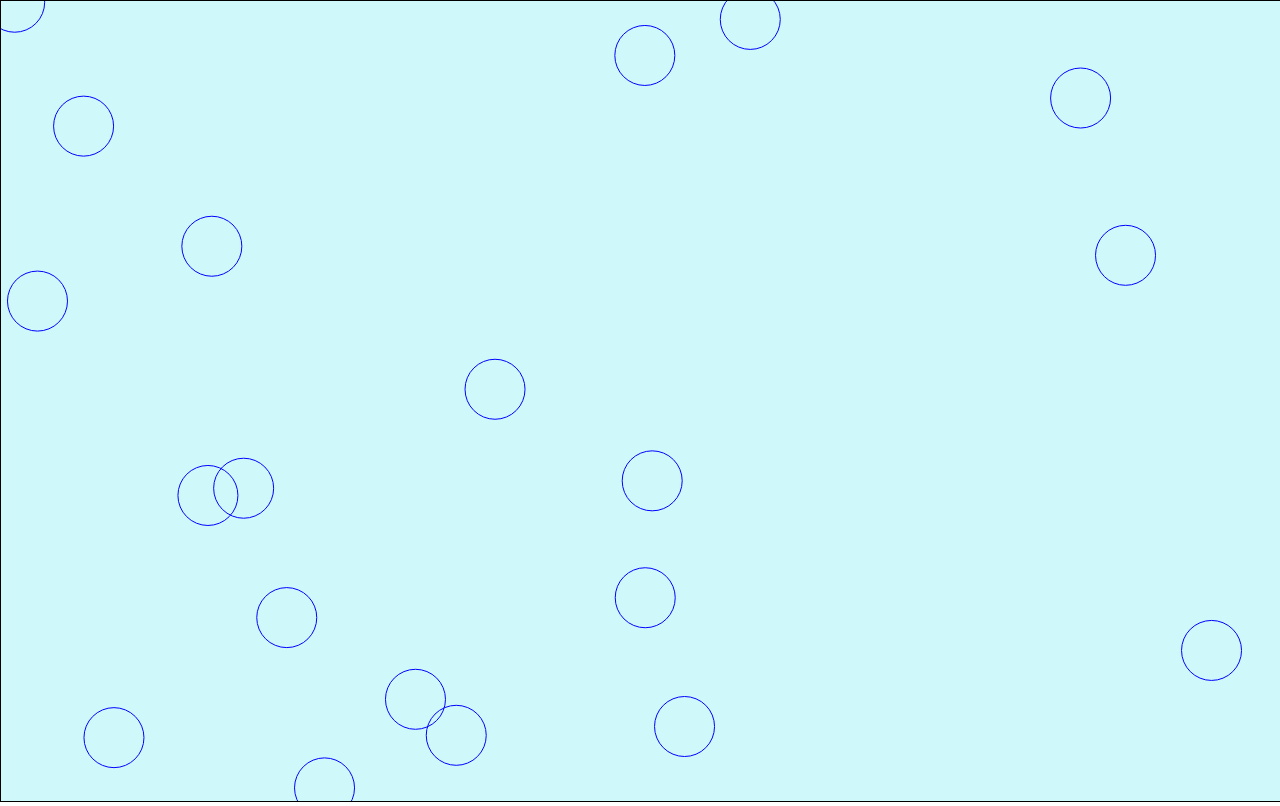
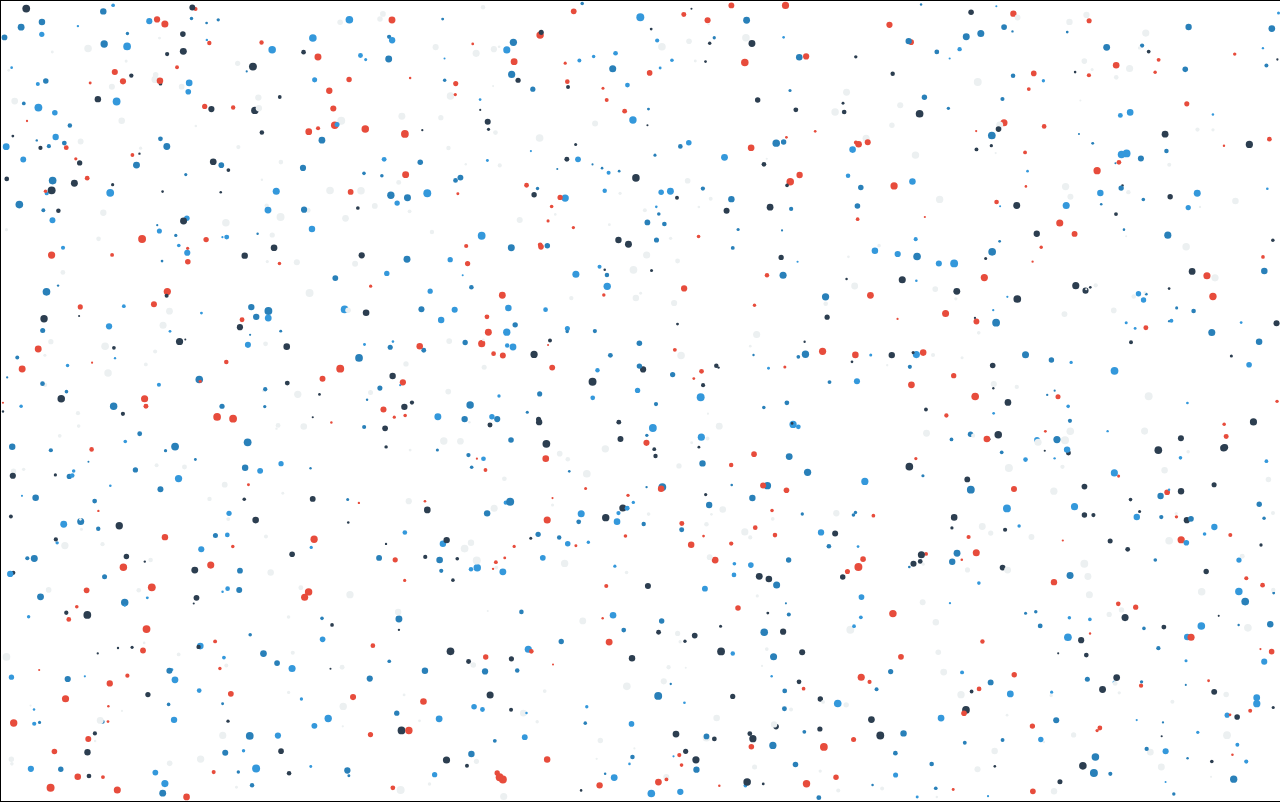
Before and after one commit to Imtiaz-Rafi/jscanvas, a plain HTML site: page index.html in a window 1280 px wide. Drawn offline with Linux system fonts and the light colour scheme.

Commit message:
color added with pixel perticle interection

```diff
--- a/canvas.js
+++ b/canvas.js
@@ -39,6 +39,30 @@ let c = canvas.getContext('2d');
 //     c.stroke();
 // }
 
+let mouse = {
+    x: undefined,
+    y: undefined
+}
+let colorArray = [
+    '#2C3E50',
+    '#E74C3C',
+    '#ECF0F1',
+    '#3498DB',
+    '#2980B9',
+];
+
+window.addEventListener('mousemove', function (event) {
+    mouse.x = event.x;
+    mouse.y = event.y;
+});
+window.addEventListener('resize',function () {
+    canvas.width = window.innerWidth;
+    canvas.height = window.innerHeight;
+
+    init();
+});
+
+const maxradius = 40;
 
 function Circle(x,y,dx,dy,radius){
     this.x = x;
@@ -46,11 +70,13 @@ function Circle(x,y,dx,dy,radius){
     this.dx = dx;
     this.dy = dy;
     this.radius = radius;
+    this.minradius = radius;
+    this.colorArray = colorArray[Math.floor(Math.random()*colorArray.length)];
     this.draw = function(){
         c.beginPath();
         c.arc(this.x, this.y, this.radius,0, Math.PI*2,false);
-        c.strokeStyle = "Blue";
-        c.stroke();
+        c.fillStyle = this.colorArray;
+        c.fill();
     }
     this.update = function(){
         this.draw();
@@ -62,19 +88,32 @@ function Circle(x,y,dx,dy,radius){
         }
         this.x += this.dx;
         this.y += this.dy;
+
+        if(mouse.x-this.x <50 && mouse.x-this.x > -50 && mouse.y-this.y < 50 && mouse.y-this.y > -50){
+            if(this.radius <maxradius ){
+                this.radius+=1;
+            }
+        }else if(this.radius > this.minradius){
+            this.radius-=1;
+        }
+
     }
 }
 let array = [];
-for(let i=0;i<20;i++){
-    let x = Math.random()*innerWidth;
-    let y = Math.random()*innerHeight;
-    let dx = (Math.random()-0.5) * 8;
-    let dy = (Math.random()-0.5) * 8;
-    let radius = 30;
-    array.push(new Circle(x,y,dx,dy,radius));
+
+function init() {
+    array = []
+    for(let i=0;i<1500;i++){
+        let radius = Math.random()*3 +1;
+        let x = Math.random()*(innerWidth-radius*2) + radius;
+        let y = Math.random()*(innerHeight-radius*2) + radius;
+        let dx = (Math.random()-0.5);
+        let dy = (Math.random()-0.5);
+
+        array.push(new Circle(x,y,dx,dy,radius));
+    }
 }
-
-console.log(array);
+//console.log(array);
 
 function animate(){
     requestAnimationFrame(animate);
@@ -84,5 +123,5 @@ function animate(){
         array[i].update();
     }
 }
-
+init();
 animate();
--- a/index.html
+++ b/index.html
@@ -8,7 +8,7 @@
     <style>
         canvas{
             border:1px solid;
-            background: rgba(160, 241, 247, 0.5);
+            /* background: rgba(160, 241, 247, 0.5); */
         }
         body{
             margin:0;
```
